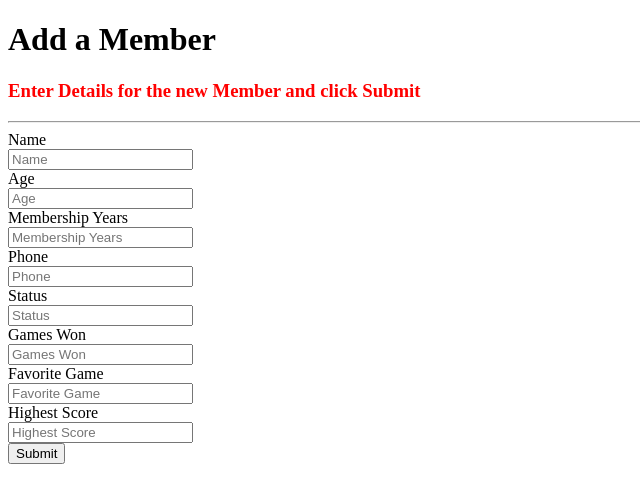
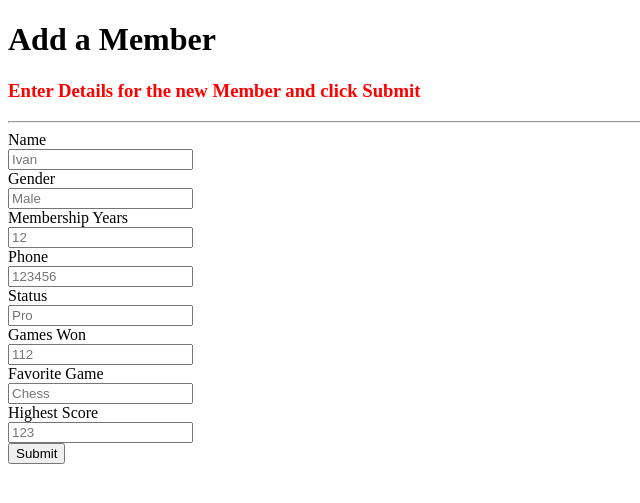
Before and after one commit to IvanLapickij/BOADRGAMES_IVAN, a Flask app: page /new in a window 1280 px wide. Shown: the top 503 px of the page, without its empty margins (0-640 px from the left). Run offline with Flask 3, Linux system fonts and the light colour scheme.

Commit message:
Implemented CRUD
Software is working as expected , no errors found .

```diff
--- a/app.py
+++ b/app.py
@@ -10,6 +10,7 @@ db = SQLAlchemy(app)
 class members(db.Model):
     id = db.Column('member_id', db.Integer, primary_key=True)
     name = db.Column(db.String(100))
+    gender = db.Column(db.String(100))
     membershipYears = db.Column(db.Integer)
     phone = db.Column(db.Integer)
     status = db.Column(db.String(100))
@@ -17,8 +18,9 @@ class members(db.Model):
     favoriteGame = db.Column(db.String(150))
     highestScore = db.Column(db.Integer)
 
-    def __init__(self, name, membershipYears, phone, status, gamesWon, favoriteGame, highestScore):
+    def __init__(self, name, gender, membershipYears, phone, status, gamesWon, favoriteGame, highestScore):
         self.name = name
+        self.gender = gender
         self.membershipYears = membershipYears
         self.phone = phone
         self.status = status
@@ -28,7 +30,7 @@ class members(db.Model):
 
 db.create_all()
 
-global_member = members('A', 1, 911, 'master', 200, 'Citadels', 2055)
+global_member = members('Garry', 'male', 1, 911, 'master', 200, 'Citadels', 2055)
 
 @app.route('/', methods=['GET', 'POST'])
 def opening2():
@@ -109,16 +111,18 @@ def update2():
         else:
             updateName = request.form['name']
             member = db.session.query(members).filter(members.name == updateName).first()
-            member.city = request.form['city']
-            member.addr = request.form['addr']
-            member.age = request.form['age']
+            member.gender = request.form['gender']  # Update this line
+            member.status = request.form['status']
+            member.membershipYears = request.form['membershipYears']
+            # Update other fields as needed
             db.session.commit()
 
             print('Record was successfully updated')
             return redirect(url_for('show_all'))
     searchMember = global_member
 
-    return render_template('UpdateMembers.html', student=searchMember)
+    return render_template('UpdateMembers.html', member=searchMember)
+
 
 @app.route('/increment_age2', methods=['GET', 'POST'])
 def increment_age2():
@@ -129,18 +133,20 @@ def increment_age2():
         else:
             updateName = request.form['name']
             member = db.session.query(members).filter(members.name == updateName).first()
-            age = int(request.form['age'])
-            member.age = age + 1
+            membershipYears = int(request.form['membershipYears'])
+            member.membershipYears = membershipYears + 1
             db.session.commit()
             return redirect(url_for('show_all'))
 
     searchMember = global_member
-    return render_template('IncrementMembership.html', student=searchMember)
+    return render_template('IncrementMembership.html', member=searchMember)
 
 @app.route('/show_all', methods=['GET', 'POST'])
 def show_all():
-    all_data = members.query.all()  # Query all members from the database
-    return render_template('ReadMembers.html', message='test', students=all_data)
+    all_data = members.query.all()
+    print("All data retrieved:", all_data)
+    return render_template('ReadMembers.html', message='test', members=all_data)
+
 
 
 @app.route('/initial_table_data', methods=['GET', 'POST'])
@@ -148,16 +154,16 @@ def initial_table_data():
     if request.method == 'POST':
         print('here')
         members_data = [
-            ('Ivan', 1, 911, 'master', 200, 'Citadels', 2055),
-            ('Elena', 2, 922, 'beginner', 150, 'Chess', 1900),
-            ('John', 3, 933, 'advanced', 300, 'Monopoly', 1800),
-            ('Sophia', 1, 944, 'master', 250, 'Risk', 2100),
-            ('Michael', 2, 955, 'beginner', 180, 'Catan', 1950),
-            ('Olivia', 3, 966, 'advanced', 280, 'Ticket to Ride', 2000),
-            ('William', 1, 977, 'master', 220, 'Scrabble', 1900),
-            ('Emma', 2, 988, 'beginner', 160, 'Uno', 1800),
-            ('Alexander', 3, 999, 'advanced', 320, 'Poker', 2050),
-            ('Ava', 1, 1000, 'master', 240, 'Codenames', 1950)
+            ('Ivan','Male', 1, 911, 'master', 200, 'Citadels', 2055),
+            ('Elena','Female', 2, 922, 'beginner', 150, 'Chess', 1900),
+            ('John','Male', 3, 933, 'advanced', 300, 'Monopoly', 1800),
+            ('Sophia','Female', 1, 944, 'master', 250, 'Risk', 2100),
+            ('Michael','Male', 2, 955, 'beginner', 180, 'Catan', 1950),
+            ('Olivia','Female', 3, 966, 'advanced', 280, 'Ticket to Ride', 2000),
+            ('William','Male', 1, 977, 'master', 220, 'Scrabble', 1900),
+            ('Emma','Female', 2, 988, 'beginner', 160, 'Uno', 1800),
+            ('Alexander','Male', 3, 999, 'advanced', 320, 'Poker', 2050),
+            ('Ava','Female', 1, 1000, 'master', 240, 'Codenames', 1950)
         ]
         # Create instances of members and add them to the database session
         for data in members_data:
@@ -166,31 +172,47 @@ def initial_table_data():
         db.session.commit()
         flash('Initial Table Data Added')
 
+        # Print the contents of the database for debugging
+    all_data = members.query.all()
+    print("All data in the database:", all_data)
+
     return render_template('InitialData.html')
 
 @app.route('/new', methods=['GET', 'POST'])
 def new():
     if request.method == 'POST':
-        # Check if 'name' and 'age' keys exist in the form data
-        if not request.form.get('name') or not request.form.get('age'):
-            flash('Please enter both name and age', 'error')
-        else:
-            # Retrieve values from form data
-            name = request.form['name']
-            age = request.form['age']
+        # Collect data from the form
+        name = request.form.get('name')
+        gender = request.form.get('gender')
+        membership_years = request.form.get('membershipYears')
+        phone = request.form.get('phone')
+        status = request.form.get('status')
+        games_won = request.form.get('gamesWon')
+        favorite_game = request.form.get('favoriteGame')
+        highest_score = request.form.get('highestScore')
 
-            # Create a new member instance
-            member = members(name=name, age=age)
+        # Create a new members object with the collected data
+        member = members(
+            name=name,
+            gender=gender,
+            membershipYears=membership_years,
+            phone=phone,
+            status=status,
+            gamesWon=games_won,
+            favoriteGame=favorite_game,
+            highestScore=highest_score
+        )
 
-            # Add the member to the database session
-            db.session.add(member)
-            db.session.commit()
+        # Add the new member to the session and commit the changes
+        db.session.add(member)
+        db.session.commit()
 
-            flash('Member added successfully')
+        flash('Member added successfully')  # Optionally, provide feedback to the user
 
-            return redirect(url_for('show_all'))
+        return redirect(url_for('show_all'))
 
     return render_template('CreateMembers.html')
+
 
 if __name__ == '__main__':
     server_port = os.environ.get('PORT', '8080')
--- a/static/style.css
+++ b/static/style.css
@@ -65,6 +65,9 @@ th {
 .cta a:hover {
     background-color: #2980b9;
 }
+tr:hover {
+    background-color: #f5f5f5;
+}
 
 @media (prefers-color-scheme: dark) {
     body {
--- a/templates/CreateMembers.html
+++ b/templates/CreateMembers.html
@@ -15,28 +15,28 @@
 
   <form action="{{ request.path }}" method="post">
     <label for="name">Name</label><br>
-    <input type="text" name="name" placeholder="Name" /><br>
+    <input type="text" name="name" placeholder="Ivan" /><br>
 
-    <label for="age">Age</label><br>
-    <input type="text" name="age" placeholder="Age" /><br>  <!-- Add this line for the 'age' field -->
+    <label for="gender">Gender</label><br>
+    <input type="text" name="gender" placeholder="Male" /><br>
 
     <label for="membershipYears">Membership Years</label><br>
-    <input type="text" name="membershipYears" placeholder="Membership Years" /><br>
+    <input type="text" name="membershipYears" placeholder="12" /><br>
 
     <label for="phone">Phone</label><br>
-    <input type="text" name="phone" placeholder="Phone" /><br>
+    <input type="text" name="phone" placeholder="123456" /><br>
 
     <label for="status">Status</label><br>
-    <input type="text" name="status" placeholder="Status" /><br>
+    <input type="text" name="status" placeholder="Pro" /><br>
 
     <label for="gamesWon">Games Won</label><br>
-    <input type="text" name="gamesWon" placeholder="Games Won" /><br>
+    <input type="text" name="gamesWon" placeholder="112" /><br>
 
     <label for="favoriteGame">Favorite Game</label><br>
-    <input type="text" name="favoriteGame" placeholder="Favorite Game" /><br>
+    <input type="text" name="favoriteGame" placeholder="Chess" /><br>
 
     <label for="highestScore">Highest Score</label><br>
-    <input type="text" name="highestScore" placeholder="Highest Score" /><br>
+    <input type="text" name="highestScore" placeholder="123" /><br>
 
     <input type="submit" value="Submit" />
   </form>
--- a/templates/InitialData.html
+++ b/templates/InitialData.html
@@ -16,7 +16,8 @@
 
   <form action="{{ request.path }}" method="post">
     <input type="submit" value="Confirm Add Initial Data" class="btn btn-primary" />
-  </form>
+</form>
+
   <h3>Return to Opening Page (<a href="{{ url_for('opening2') }}">Return</a>)</h3>
 
 </body>
```
Also changed, not shown: templates/DeleteMembers.html (+11 -8 lines), templates/IncrementMembership.html (+17 -13 lines), templates/ReadMembers.html (+7 -5 lines), templates/UpdateMembers.html (+11 -8 lines), templates/index.html (+7 -4 lines), templates/search.html (+7 -7 lines).
